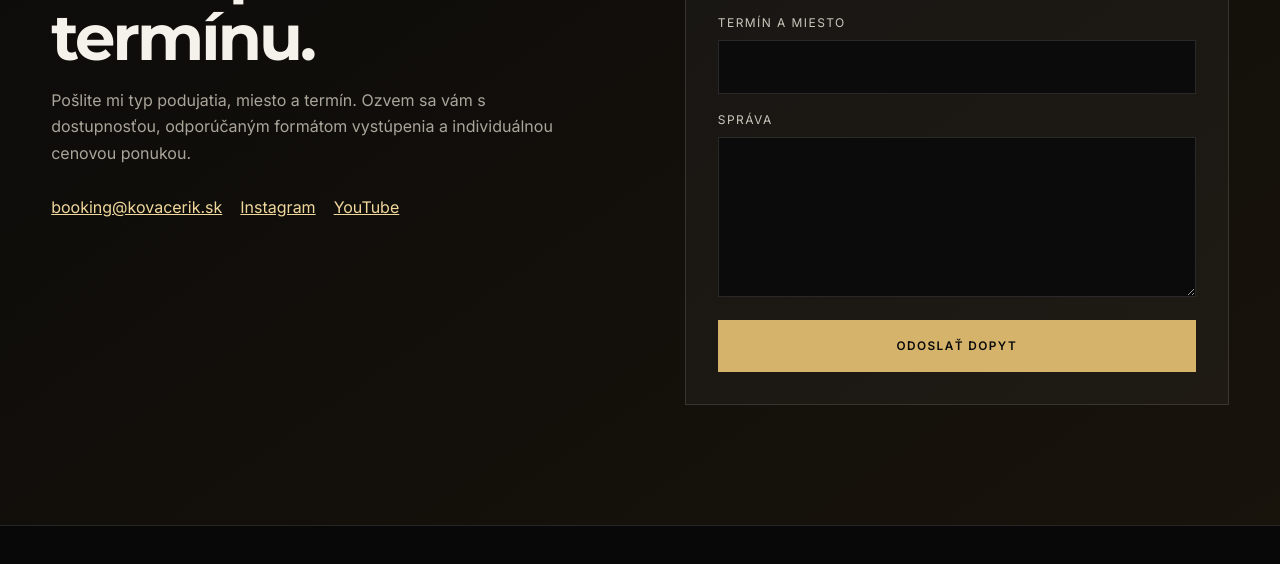
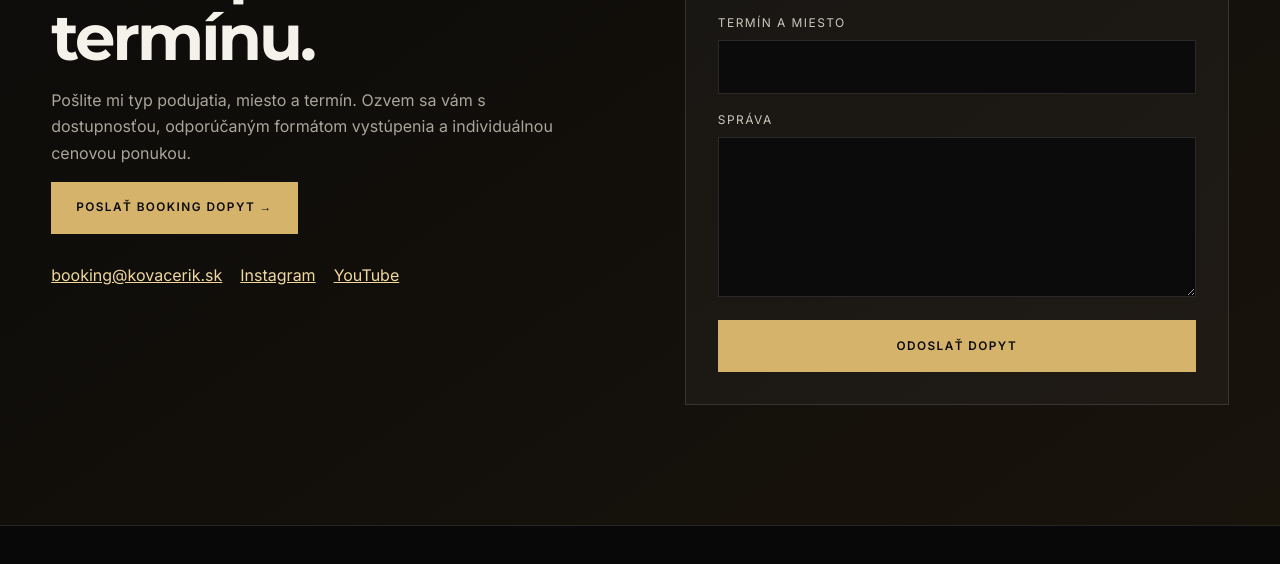
Before and after one commit to kovacerik7-arch/kovacerik.sk, a plain HTML site: page index.html in a window 1280 px wide. Shown: the part 9846-10410 px from the top of the page. Drawn offline with Linux system fonts and the light colour scheme.

Commit message:
Update index.html

```diff
--- a/index.html
+++ b/index.html
@@ -398,6 +398,12 @@
    data-en="Send me the event type, location and date. I will get back to you with availability, the recommended performance format and a tailored quote.">
   Pošlite mi typ podujatia, miesto a termín. Ozvem sa vám s dostupnosťou, odporúčaným formátom vystúpenia a individuálnou cenovou ponukou.
 </p>
+          <a class="btn btn-primary"
+   href="mailto:booking@kovacerik.sk?subject=Booking%20-%20dopyt%20na%20vyst%C3%BApenie"
+   data-sk="POSLAŤ BOOKING DOPYT →"
+   data-en="SEND BOOKING INQUIRY →">
+  POSLAŤ BOOKING DOPYT →
+</a>
           <div class="contact-links">
             <a href="mailto:booking@kovacerik.sk">booking@kovacerik.sk</a>
             <a href="https://www.instagram.com/erik.kovac.969" target="_blank" rel="noopener">Instagram</a>
```
